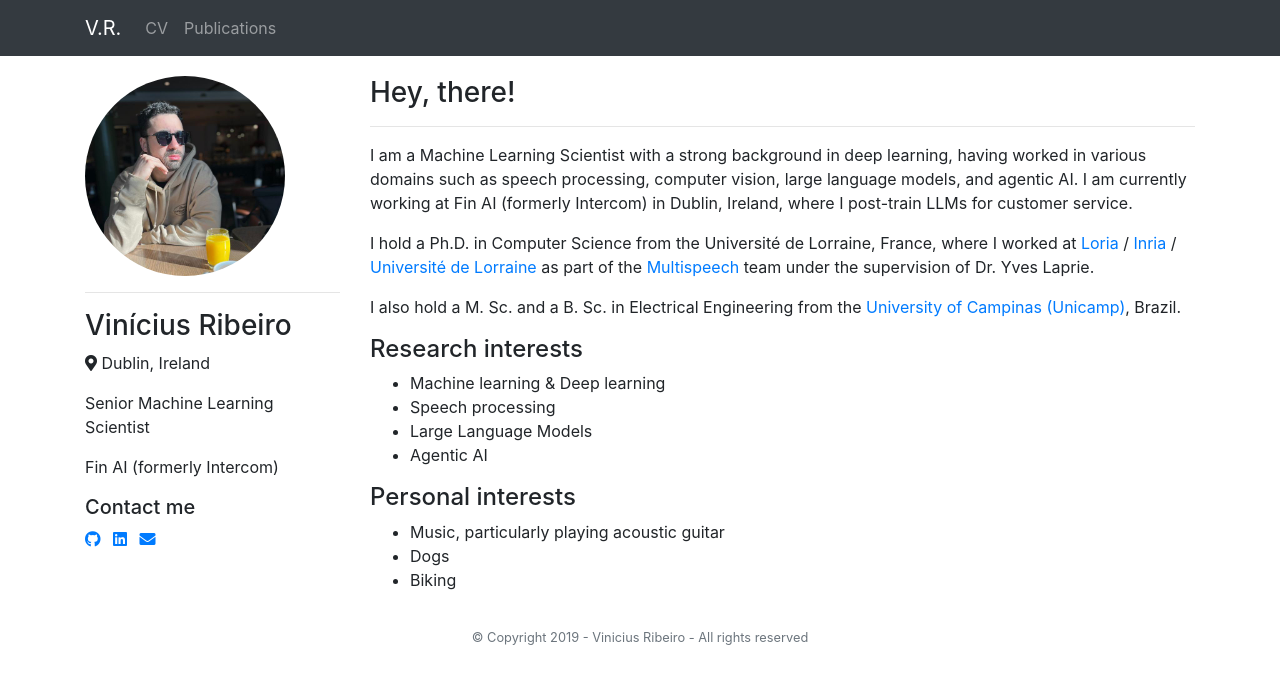
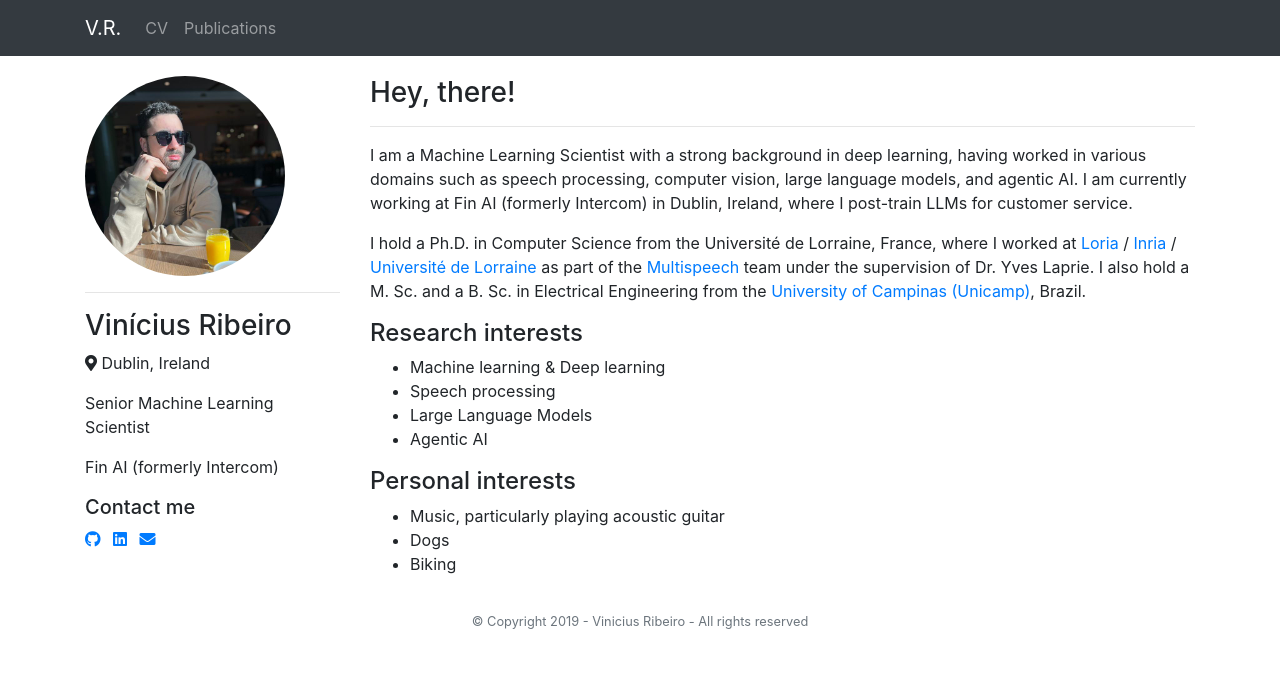
Before and after one commit to vribeiro1/vribeiro1.github.io, a Jekyll site: the page built from index.md, in a window 1280 px wide. Shown: the top 684 px of the page. Built offline with Jekyll 4.4.1, drawn with Linux system fonts in a browser that asks for light colours; nearby versions of some CDN libraries.

Commit message:
update home

```diff
--- a/_layouts/home.html
+++ b/_layouts/home.html
@@ -14,10 +14,7 @@ layout: default
             I am a Machine Learning Scientist with a strong background in deep learning, having worked in various domains such as speech processing, computer vision, large language models, and agentic AI. I am currently working at Fin AI (formerly Intercom) in Dublin, Ireland, where I post-train LLMs for customer service.
         </p>
         <p>
-            I hold a Ph.D. in Computer Science from the Université de Lorraine, France, where I worked at <a href="https://www.loria.fr/en/">Loria</a> / <a href="https://www.inria.fr/fr/centre-inria-universite-lorraine">Inria</a> / <a href="https://www.univ-lorraine.fr/">Université de Lorraine</a> as part of the <a href="https://team.inria.fr/multispeech/">Multispeech</a> team under the supervision of Dr. Yves Laprie.
-        </p>
-        <p>
-            I also hold a M. Sc. and a B. Sc. in Electrical Engineering from the <a href="https://www.unicamp.br/en/">University of Campinas (Unicamp)</a>, Brazil.
+            I hold a Ph.D. in Computer Science from the Université de Lorraine, France, where I worked at <a href="https://www.loria.fr/en/">Loria</a> / <a href="https://www.inria.fr/fr/centre-inria-universite-lorraine">Inria</a> / <a href="https://www.univ-lorraine.fr/">Université de Lorraine</a> as part of the <a href="https://team.inria.fr/multispeech/">Multispeech</a> team under the supervision of Dr. Yves Laprie. I also hold a M. Sc. and a B. Sc. in Electrical Engineering from the <a href="https://www.unicamp.br/en/">University of Campinas (Unicamp)</a>, Brazil.
         </p>
 
         <h4>Research interests</h4>
```
